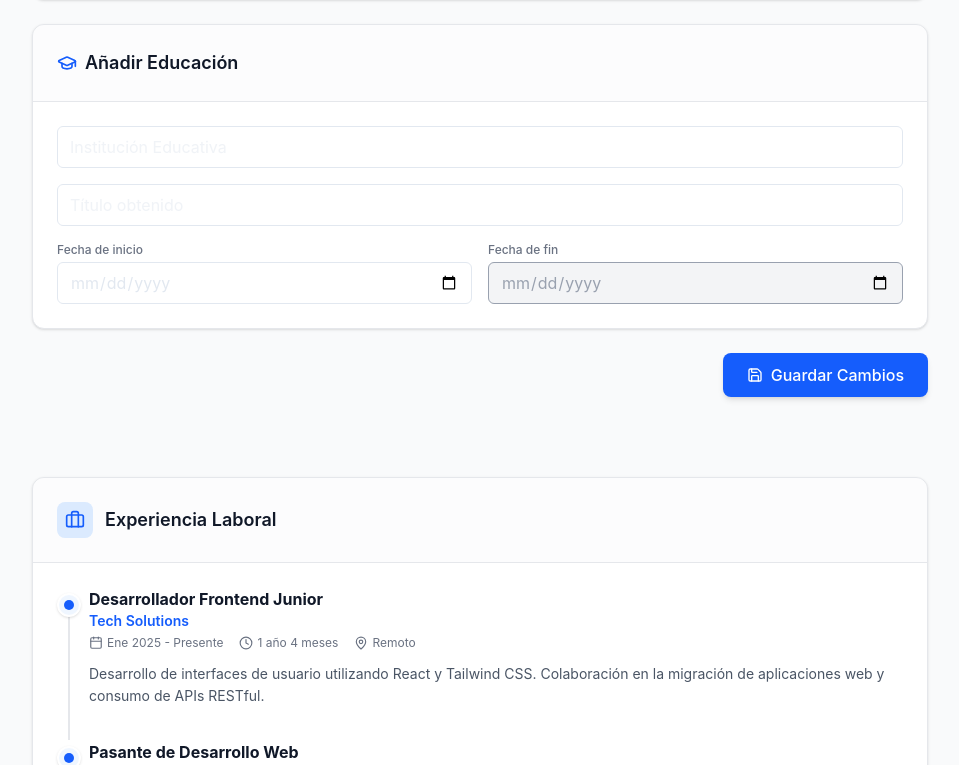
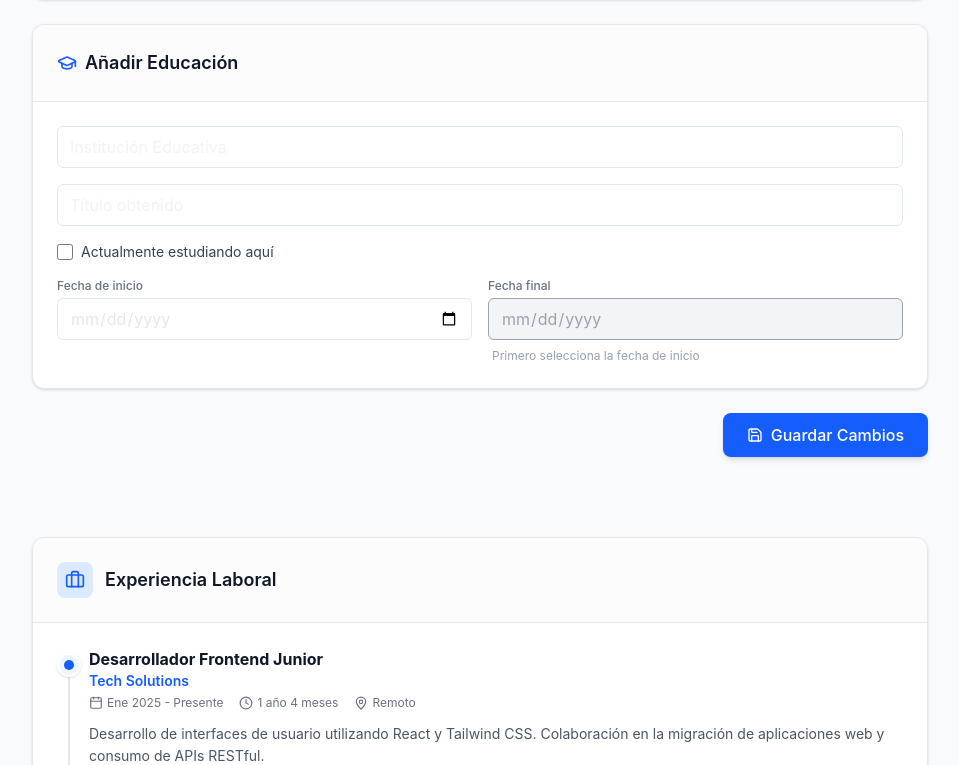
Before and after one commit to dpardo23/bytebusters-frontend, a React (Vite) app: page / in a window 1280 px wide. Shown: the part 1835-2600 px from the top of the page, without its empty margins (160-1119 px from the left). Built offline with nearby package versions, Linux system fonts and the light colour scheme.

Commit message:
feat(education): crear logica de checkbox en curso para fechas

```diff
--- a/src/components/portfolio/education-form.tsx
+++ b/src/components/portfolio/education-form.tsx
@@ -1,5 +1,5 @@
 import { useState } from "react";
-import { GraduationCap } from "lucide-react";
+import { GraduationCap, AlertCircle } from "lucide-react";
 
 interface EducationData {
   school: string;
@@ -14,11 +14,32 @@ export function EducationForm() {
     school: "", degree: "", startDate: "", endDate: "", isCurrent: false
   });
 
+  const [dateError, setDateError] = useState<string>("");
+
   const handleChange = (e: React.ChangeEvent<HTMLInputElement>) => {
     const { name, value, type, checked } = e.target;
+
     if (type === "checkbox") {
       setEduData(prev => ({ ...prev, isCurrent: checked, endDate: checked ? "" : prev.endDate }));
+      setDateError("");
     } else {
+      // Validación: fecha fin no puede ser anterior a fecha inicio
+      if (name === "endDate" && eduData.startDate && value) {
+        if (new Date(value) < new Date(eduData.startDate)) {
+          setDateError("La fecha de fin no puede ser anterior a la de inicio");
+        } else {
+          setDateError("");
+        }
+      }
+
+      if (name === "startDate" && eduData.endDate && value) {
+        if (new Date(eduData.endDate) < new Date(value)) {
+          setDateError("La fecha de fin no puede ser anterior a la de inicio");
+        } else {
+          setDateError("");
+        }
+      }
+
       setEduData(prev => ({ ...prev, [name]: value }));
     }
   };
@@ -45,6 +66,20 @@ export function EducationForm() {
           onChange={handleChange}
           className="w-full px-3 py-2 border rounded-md outline-none focus:ring-2 focus:ring-blue-500"
         />
+
+        <label className="flex items-center gap-2 cursor-pointer group">
+          <input
+            type="checkbox"
+            name="isCurrent"
+            checked={eduData.isCurrent}
+            onChange={handleChange}
+            className="w-4 h-4 accent-blue-600"
+          />
+          <span className="text-sm text-gray-700 group-hover:text-blue-600 transition-colors">
+            Actualmente estudiando aquí
+          </span>
+        </label>
+
         <div className="flex gap-4">
           <div className="w-full space-y-1">
             <label className="block text-xs text-gray-500 font-medium">Fecha de inicio</label>
@@ -52,22 +87,34 @@ export function EducationForm() {
               type="date"
               name="startDate"
               onChange={handleChange}
-              className="w-full px-3 py-2 border rounded-md outline-none"
+              className="w-full px-3 py-2 border rounded-md outline-none focus:ring-2 focus:ring-blue-500"
             />
           </div>
           <div className="w-full space-y-1">
-            <label className="block text-xs text-gray-500 font-medium">Fecha de fin</label>
+            <label className="block text-xs text-gray-500 font-medium">Fecha final</label>
             <input
               type="date"
               name="endDate"
               onChange={handleChange}
-              disabled={eduData.isCurrent}
-              className={`w-full px-3 py-2 border rounded-md outline-none
-                ${!eduData.startDate ? "bg-gray-100 text-gray-400 cursor-not-allowed" : ""}
-                ${eduData.isCurrent ? "bg-gray-100 text-gray-400 cursor-not-allowed" : ""}`}
+              disabled={eduData.isCurrent || !eduData.startDate}
+              className={`w-full px-3 py-2 border rounded-md outline-none transition-colors
+                ${dateError ? "border-red-500 focus:ring-2 focus:ring-red-500" : "focus:ring-2 focus:ring-blue-500"}
+                ${eduData.isCurrent || !eduData.startDate ? "bg-gray-100 text-gray-400 cursor-not-allowed" : ""}`}
             />
+            {!eduData.startDate && !eduData.isCurrent && (
+              <p className="text-xs text-gray-400 mt-1 ml-1">
+                Primero selecciona la fecha de inicio
+              </p>
+            )}
           </div>
         </div>
+
+        {dateError && (
+          <div className="flex items-center gap-2 p-3 bg-red-50 border border-red-100 rounded-lg text-red-600 text-sm">
+            <AlertCircle className="w-4 h-4 shrink-0" />
+            {dateError}
+          </div>
+        )}
       </div>
     </div>
   );
```
